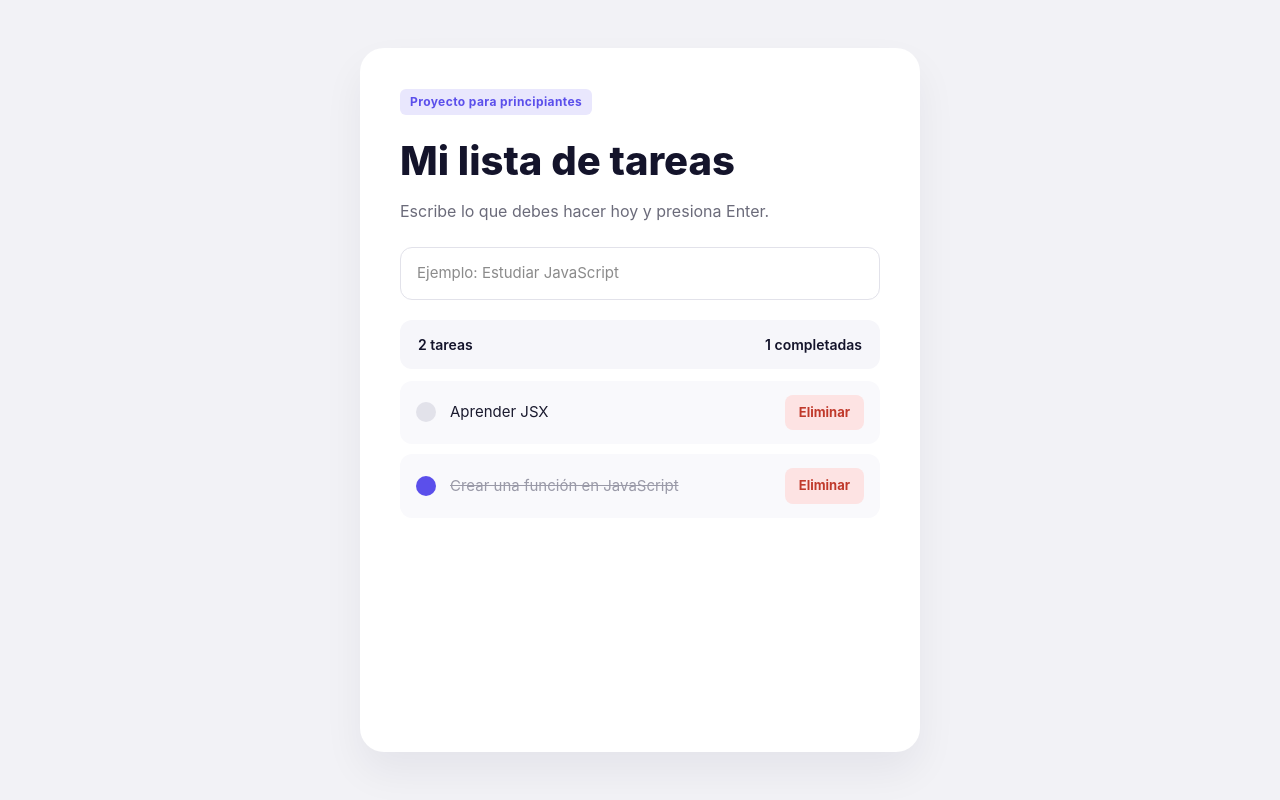
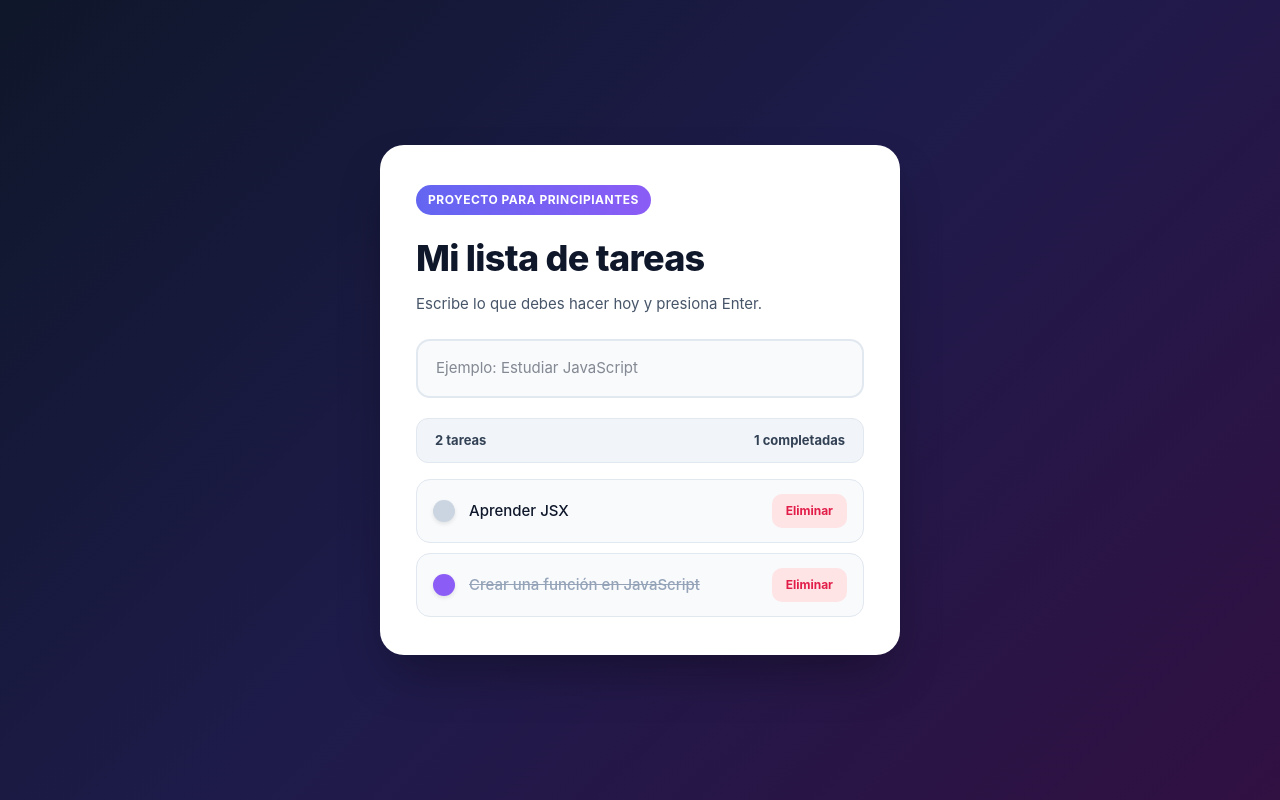
Before and after one commit to celestebonilla638-afk/BPDS, a Next.js app: page / in a window 1280 px wide. Built offline with nearby package versions, Linux system fonts and the light colour scheme.

Commit message:
Actualiza paleta de colores y optimiza estilos

```diff
--- a/app/components/TodoList.tsx
+++ b/app/components/TodoList.tsx
@@ -1,17 +1,6 @@
 "use client";
 
 import { useState, useRef, ChangeEvent, KeyboardEvent, CSSProperties } from "react";
-
-// ──────────────────────────────────────────────────────────
-// Mi lista de tareas — CRUD completo
-//
-// CREATE: escribes en el input y presionas Enter (no hay botón de agregar)
-// READ:   la lista se renderiza desde el estado "tasks"
-// UPDATE: haces clic sobre el texto de una tarea para editarla;
-//         se guarda sola al salir del campo (blur) o al presionar Enter
-// DELETE: el círculo (chulito) SOLO tacha/destacha la tarea, nunca la borra
-//         el botón "Eliminar" sí la borra por completo
-// ──────────────────────────────────────────────────────────
 
 interface Task {
   id: number;
@@ -29,7 +18,6 @@ export default function TodoList() {
   const [editingText, setEditingText] = useState<string>("");
   const nextId = useRef<number>(3);
 
-  // CREATE — solo con Enter, sin botón
   const handleNewTaskKeyDown = (e: KeyboardEvent<HTMLInputElement>) => {
     if (e.key !== "Enter") return;
     const text = newTaskText.trim();
@@ -43,13 +31,11 @@ export default function TodoList() {
     setNewTaskText("");
   };
 
-  // UPDATE — entrar en modo edición al hacer clic en el texto
   const startEditing = (task: Task) => {
     setEditingId(task.id);
     setEditingText(task.text);
   };
 
-  // UPDATE — autoguardado al salir del campo (blur)
   const saveEdit = (id: number) => {
     const text = editingText.trim();
     setTasks((prev) =>
@@ -63,7 +49,7 @@ export default function TodoList() {
 
   const handleEditKeyDown = (e: KeyboardEvent<HTMLInputElement>, id: number) => {
     if (e.key === "Enter") {
-      (e.target as HTMLInputElement).blur(); // dispara saveEdit vía onBlur
+      (e.target as HTMLInputElement).blur();
     }
     if (e.key === "Escape") {
       setEditingId(null);
@@ -71,7 +57,6 @@ export default function TodoList() {
     }
   };
 
-  // El chulito SOLO tacha (toggle completed), nunca borra
   const toggleCompleted = (id: number) => {
     setTasks((prev) =>
       prev.map((t) =>
@@ -80,7 +65,6 @@ export default function TodoList() {
     );
   };
 
-  // DELETE — este botón sí elimina por completo
   const deleteTask = (id: number) => {
     setTasks((prev) => prev.filter((t) => t.id !== id));
   };
@@ -125,7 +109,7 @@ export default function TodoList() {
               }
               style={{
                 ...styles.checkbox,
-                background: task.completed ? "#5b4feb" : "#e2e2ea",
+                background: task.completed ? "#8b5cf6" : "#cbd5e1",
               }}
             />
 
@@ -146,7 +130,7 @@ export default function TodoList() {
                 style={{
                   ...styles.taskText,
                   textDecoration: task.completed ? "line-through" : "none",
-                  color: task.completed ? "#9a9aa8" : "#1a1a2e",
+                  color: task.completed ? "#94a3b8" : "#0f172a",
                 }}
               >
                 {task.text}
@@ -169,9 +153,10 @@ export default function TodoList() {
 const styles: { [key: string]: CSSProperties } = {
   page: {
     minHeight: "100vh",
-    background: "#f2f2f6",
+    background: "linear-gradient(135deg, #0f172a 0%, #1e1b4b 50%, #311042 100%)",
     display: "flex",
     justifyContent: "center",
+    alignItems: "center",
     padding: "48px 20px",
     fontFamily:
       "'Inter', -apple-system, BlinkMacSystemFont, 'Segoe UI', sans-serif",
@@ -179,101 +164,112 @@ const styles: { [key: string]: CSSProperties } = {
   card: {
     background: "#ffffff",
     borderRadius: 24,
-    padding: "40px 40px 24px",
+    padding: "40px 36px 28px",
     width: "100%",
-    maxWidth: 560,
-    boxShadow: "0 20px 40px rgba(20,20,50,0.06)",
+    maxWidth: 520,
+    boxShadow: "0 25px 50px -12px rgba(0, 0, 0, 0.35)",
   },
   eyebrow: {
     display: "inline-block",
-    background: "#e9e7fd",
-    color: "#5b4feb",
+    background: "linear-gradient(90deg, #6366f1, #8b5cf6)",
+    color: "#ffffff",
     fontWeight: 700,
     fontSize: 12,
-    letterSpacing: 0.4,
-    padding: "4px 10px",
-    borderRadius: 6,
+    letterSpacing: 0.5,
+    padding: "6px 12px",
+    borderRadius: 20,
     marginBottom: 16,
+    textTransform: "uppercase",
   },
   title: {
-    fontSize: 40,
+    fontSize: 36,
     fontWeight: 800,
-    color: "#14142b",
+    color: "#0f172a",
     margin: "0 0 8px",
+    letterSpacing: "-0.02em",
   },
   subtitle: {
-    color: "#6b6b7a",
-    fontSize: 16,
+    color: "#475569",
+    fontSize: 15,
     margin: "0 0 24px",
+    lineHeight: 1.5,
   },
   input: {
     width: "100%",
     boxSizing: "border-box",
-    padding: "14px 16px",
-    borderRadius: 12,
-    border: "1px solid #e2e2ea",
+    padding: "16px 18px",
+    borderRadius: 14,
+    border: "2px solid #e2e8f0",
     fontSize: 15,
+    color: "#0f172a",
     outline: "none",
     marginBottom: 20,
+    background: "#f8fafc",
   },
   statsBar: {
     display: "flex",
     justifyContent: "space-between",
-    background: "#f6f6fa",
+    background: "#f1f5f9",
     borderRadius: 12,
-    padding: "14px 18px",
-    marginBottom: 12,
+    padding: "12px 18px",
+    marginBottom: 16,
+    border: "1px solid #e2e8f0",
   },
   statsText: {
-    fontWeight: 600,
-    color: "#14142b",
-    fontSize: 14,
+    fontWeight: 700,
+    color: "#334155",
+    fontSize: 13,
   },
   emptyState: {
-    color: "#9a9aa8",
+    color: "#64748b",
     fontSize: 14,
-    padding: "12px 4px",
+    textAlign: "center",
+    padding: "24px 0",
+    fontWeight: 500,
   },
   taskRow: {
     display: "flex",
     alignItems: "center",
     gap: 14,
-    background: "#f9f9fc",
-    borderRadius: 12,
+    background: "#f8fafc",
+    border: "1px solid #e2e8f0",
+    borderRadius: 14,
     padding: "14px 16px",
     marginBottom: 10,
   },
   checkbox: {
-    width: 20,
-    height: 20,
-    minWidth: 20,
+    width: 22,
+    height: 22,
+    minWidth: 22,
     borderRadius: "50%",
     border: "none",
     cursor: "pointer",
     padding: 0,
+    boxShadow: "0 2px 4px rgba(0,0,0,0.1)",
   },
   taskText: {
     flex: 1,
     fontSize: 15,
-    color: "#1a1a2e",
-    cursor: "text",
+    fontWeight: 500,
+    cursor: "pointer",
   },
   editInput: {
     flex: 1,
     fontSize: 15,
-    padding: "6px 10px",
+    padding: "8px 12px",
     borderRadius: 8,
-    border: "1px solid #5b4feb",
+    border: "2px solid #6366f1",
     outline: "none",
+    color: "#0f172a",
   },
   deleteButton: {
-    background: "#fde3e3",
-    color: "#c0392b",
+    background: "#ffe4e6",
+    color: "#e11d48",
     border: "none",
-    borderRadius: 8,
+    borderRadius: 10,
     padding: "8px 14px",
     fontWeight: 700,
-    fontSize: 13,
+    fontSize: 12,
     cursor: "pointer",
   },
 };
```
